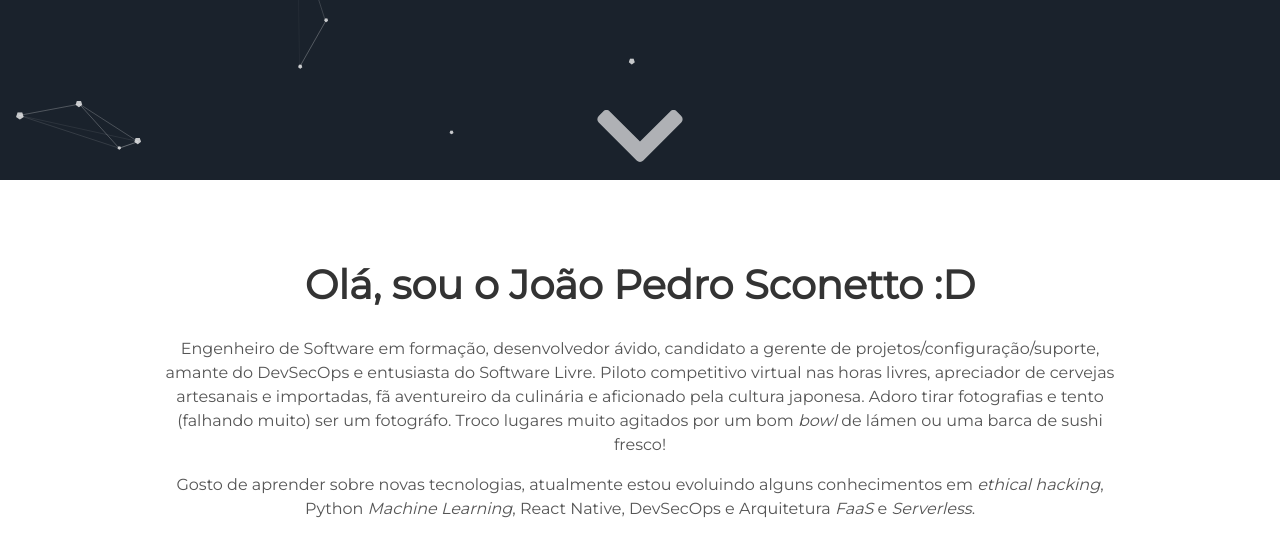
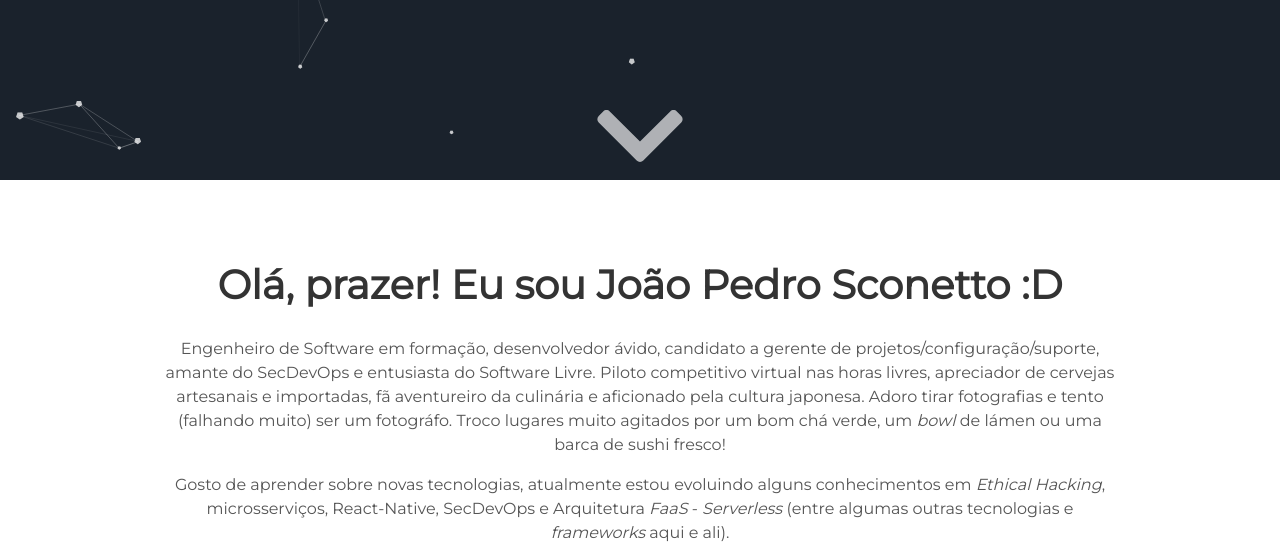
Before and after one commit to sconetto/sconetto.github.io, a Jekyll site: the page built from index.html, in a window 1280 px wide and 900 px high, scrolled down 720 px, cut to the strip 0-557 px from the top of the window. Built offline with Jekyll 4.4.1, drawn with Linux system fonts in a browser that asks for light colours; nearby versions of some CDN libraries; some of the changed text lies outside the part shown.

Commit message:
fix(about): Correct about me section
Modifications:
- Correcting some typos and words on about and config
- Changing twitter to instagram on header

Signed-off-by: João Pedro Sconetto <sconetto.joao@gmail.com>

```diff
--- a/_config.yml
+++ b/_config.yml
@@ -7,8 +7,8 @@ description: Um resumo das minhas aventuras, projetos, experiências, hobbies e
 # User settings
 username: João Sconetto
 user_title: Engenheiro de Software
-user_description: Engenheiro de Software em formação, desenvolvedor ávido, candidato a gerente de projetos/configuração/suporte, amante do DevSecOps e entusiasta do Software Livre. Piloto competitivo virtual nas horas livres, apreciador de cervejas artesanais e importadas, fã aventureiro da culinária e aficionado pela cultura japonesa. Adoro tirar fotografias e tento (falhando muito) ser um fotográfo. Troco lugares muito agitados por um bom <i>bowl</i> de lámen ou uma barca de sushi fresco!
-user_description_hobbies: Gosto de aprender sobre novas tecnologias, atualmente estou evoluindo alguns conhecimentos em <i>ethical hacking</i>, Python <i>Machine Learning</i>, React Native, DevSecOps e Arquitetura <i>FaaS</i> e <i>Serverless</i>.
+user_description: Engenheiro de Software em formação, desenvolvedor ávido, candidato a gerente de projetos/configuração/suporte, amante do SecDevOps e entusiasta do Software Livre. Piloto competitivo virtual nas horas livres, apreciador de cervejas artesanais e importadas, fã aventureiro da culinária e aficionado pela cultura japonesa. Adoro tirar fotografias e tento (falhando muito) ser um fotográfo. Troco lugares muito agitados por um bom chá verde, um <i>bowl</i> de lámen ou uma barca de sushi fresco!
+user_description_hobbies: Gosto de aprender sobre novas tecnologias, atualmente estou evoluindo alguns conhecimentos em <i>Ethical Hacking</i>, microsserviços, React-Native, SecDevOps e Arquitetura <i>FaaS</i> - <i>Serverless</i> (entre algumas outras tecnologias e <i>frameworks</i> aqui e ali).
 email: sconetto.joao@gmail.com
 twitter_username: sconetto
 github_username: sconetto
--- a/_includes/about.html
+++ b/_includes/about.html
@@ -1,5 +1,5 @@
 <div class="user-details">
-  <h1> Olá, sou o João Pedro Sconetto :D </h1>
+  <h1> Olá, prazer! Eu sou João Pedro Sconetto :D </h1>
   <p> {{site.user_description}} </p>
   <p> {{site.user_description_hobbies}} </p>
   <br>
@@ -18,14 +18,14 @@
       <i class="devicon-html5-plain-wordmark colored"></i>
       <i class="devicon-react-original colored"></i>
       <i class="devicon-angularjs-plain colored"></i>
-      <p> Adoro trabalhar com <i>front-end</i>, tenho uma queda pelo Materialize da Google mas já trabalhei com diversas ferramentas. Tenho conhecimento em Bootstrap, HTML/CSS, Angular, JavaScript/jQuery, React, entre outras tecnologias e <i>frameworks</i> para front-end.</p>
+      <p> Adoro trabalhar com <i>front-end</i>, tenho uma queda pelo Materialize da Google, já trabalhei com diversas ferramentas. Tenho conhecimento em Bootstrap, HTML/CSS, Angular, JavaScript/jQuery, React, entre outras tecnologias e <i>frameworks</i> para front-end.</p>
     </div>
     <div class="tech">
       <h2>Linguagens</h2>
       <i class="devicon-python-plain-wordmark colored"></i>
-      <i class="devicon-go-plain colored"></i>
-      <i class="devicon-javascript-plain colored"></i>
-      <p> Sempre busco aprender novas linguanges e paradigmas, sempre se pode melhorar com uma linguagem a mais de bagagem. Já estive em projetos de Python, Go, React Native, Java/Groovy, C/C++, Assembly MIPS/i386 e mais algumas diversas.</p>
+      <i class="devicon-go-plain colored" style="font-size: 71px; color: #4f92ff"></i>
+      <i class="devicon-javascript-plain colored" style="font-size: 70px;"></i>
+      <p> Sempre busco aprender novas linguanges e paradigmas, sempre se pode melhorar com uma linguagem a mais de bagagem. Já estive em projetos de Python, Go, React-Native, Java/Groovy, C/C++, Assembly MIPS/i386 e mais algumas diversas.</p>
     </div>
     <div class="tech">
       <h2>Ferramentas</h2>
@@ -41,13 +41,13 @@
       <i class="devicon-linux-plain colored"></i>
       <i style="color: #000" class="devicon-windows8-original"></i>
       <i class="devicon-apple-original colored"></i>
-      <p> Conto experiência com diversos tipos de sistemas operacionas e já trabalhei com diversas versões e distribuições, sem medo nenhum de terminal, seja ele um bash, um prompt de comando ou só uma tela preta com um cursor piscando. </p>
+      <p> Conto experiência com diversos tipos de sistemas operacionas e já trabalhei com diversas versões e distribuições, sem medo nenhum de terminal, seja ele um bash, um prompt de comando ou só uma tela preta com um cursor piscando.</p>
     </div>
     <div class="tech">
       <h2>Metodologias de Projeto</h2>
         <i><img width="70px" height="70px" src="/assets/img/agile.png"/></i>
         <i><img width="70px" height="70px" src="/assets/img/kanban.png"/></i>
-        <p> Bagagem com gestão de projetos, requisitos, DevSecOps e melhoria de processos. Conhecimento em metodologias ágeis e tradicionais como RUP, Kanban, Scrum, XP, Lean, Design Thinking e SAFe. </p>
+        <p> Bagagem com gestão de projetos, requisitos, DevSecOps e melhoria de processos. Conhecimento em metodologias ágeis e tradicionais como RUP, Kanban, Scrum, XP, Lean, Design Thinking e SAFe.</p>
     </div>
     <div class="tech">
       <h2>Outras Habilidades</h2>
--- a/_includes/header.html
+++ b/_includes/header.html
@@ -9,7 +9,7 @@
         <a aria-label="GitHub" target="_blank" href="https://github.com/sconetto"><i class="icon fab fa-github" aria-hidden="true"></i></a>
         <a aria-label="GitLab" target="_blank" href="https://gitlab.com/sconetto"><i class="icon fab fa-gitlab" aria-hidden="true"></i></a>
         <a aria-label="LinkedIn" target="_blank" href="https://www.linkedin.com/in/jo%C3%A3o-pedro-sconetto-38a934119/"><i class="icon fab fa-linkedin" aria-hidden="true"></i></a>
-        <a aria-label="Twitter" target="_blank" href="https://twitter.com/sconetto"><i class="icon fab fa-twitter-square" aria-hidden="true"></i></a>
+        <a aria-label="Instagram" target="_blank" href="https://www.instagram.com/sconetto/"><i class="icon fab fa-instagram" aria-hiddxen="true"></i></a>
         <a aria-label="Sourcerer" target="_blank" href="https://keybase.io/sconetto"><i class="icon fab fa-keybase" aria-hidden="true"></i></a>
       </div>
       <div class="header-links">
```
